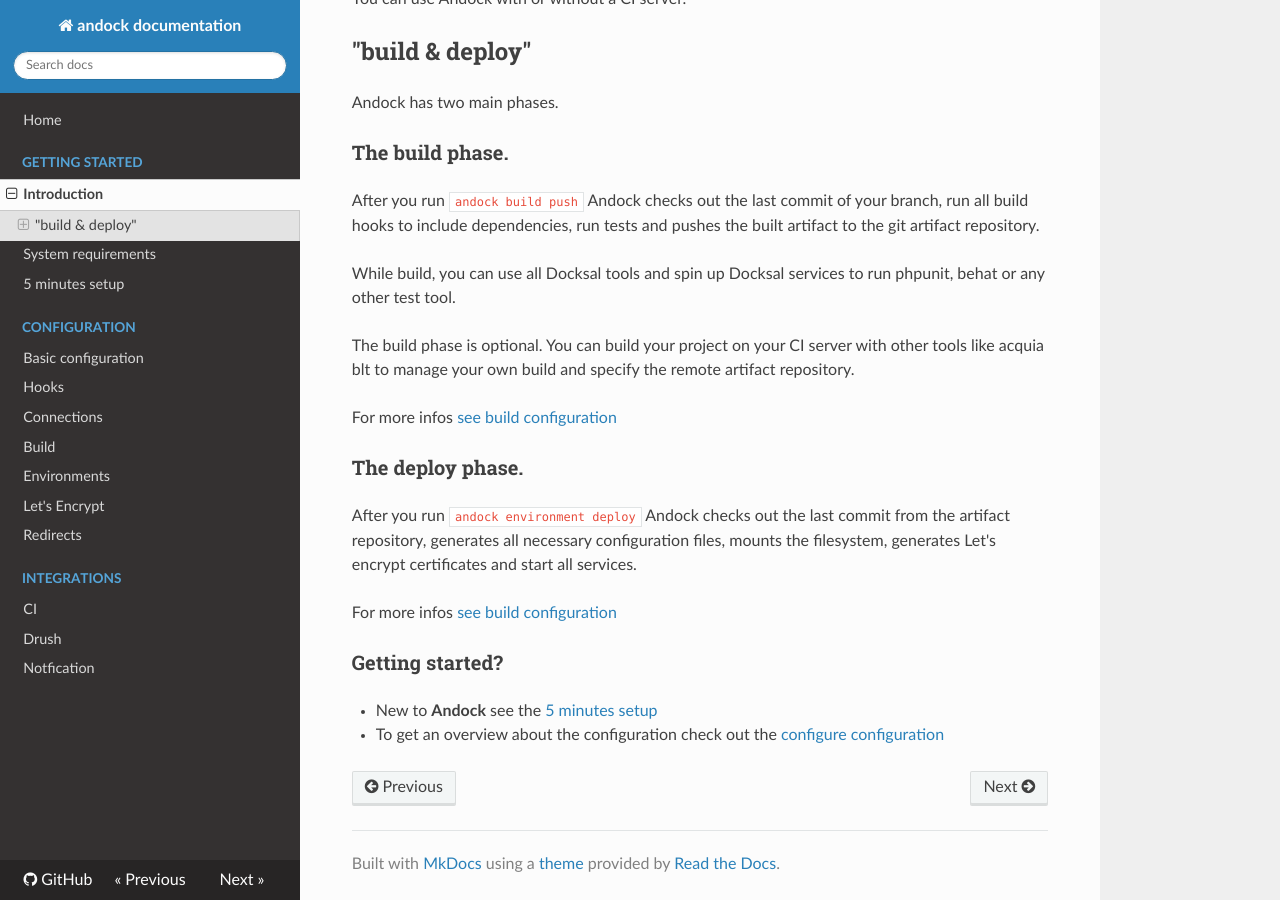
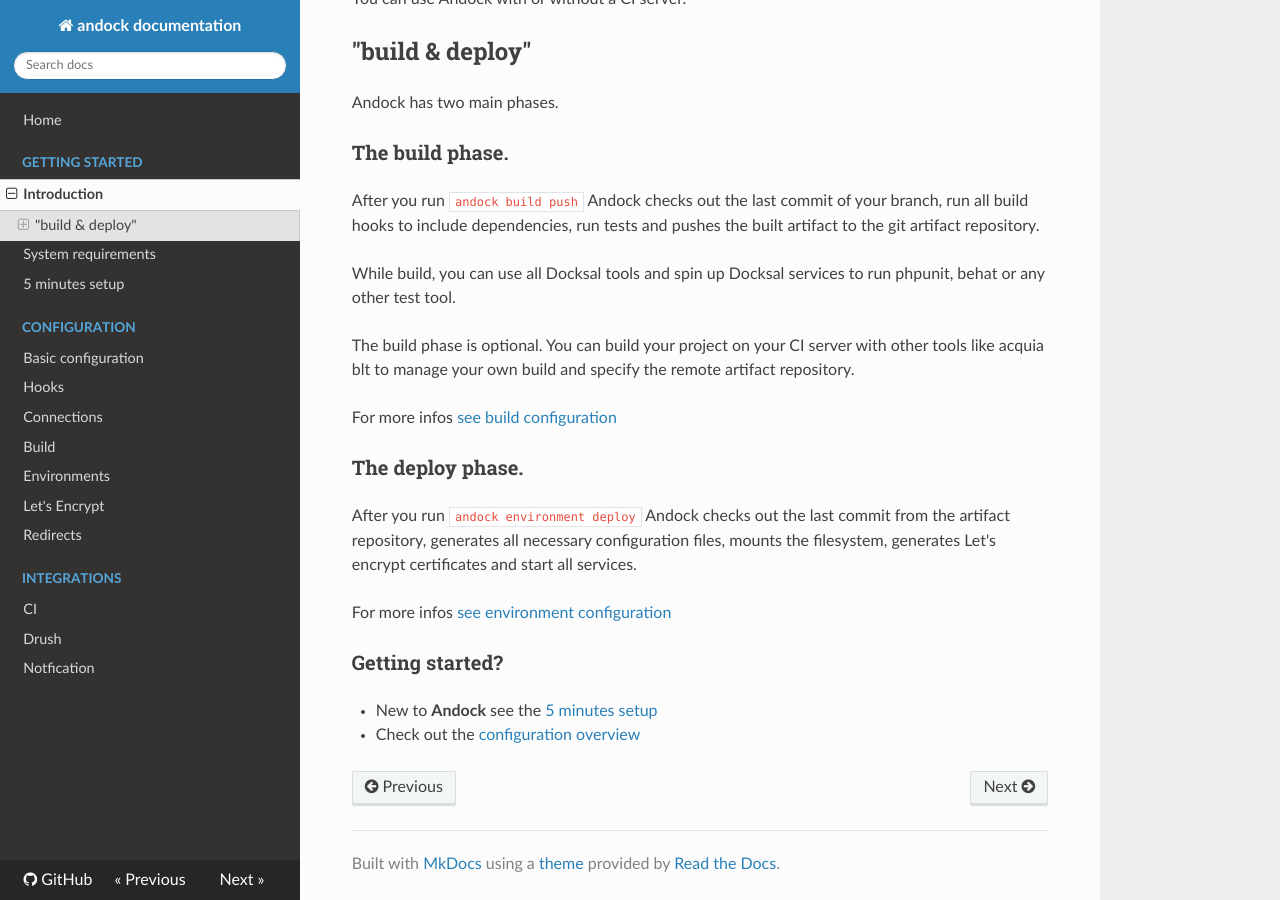
Before and after one commit to andock/andock, an MkDocs documentation site: the page built from docs/getting-started/introduction.md, in a window 1280 px wide and 900 px high, scrolled down 605 px. Built offline with MkDocs 1.6.1, drawn with Linux system fonts in a browser that asks for light colours; nearby versions of some CDN libraries; old or Windows-style settings are respelled for this version of MkDocs.

Commit message:
Update documentation.

```diff
--- a/docs/getting-started/introduction.md
+++ b/docs/getting-started/introduction.md
@@ -28,9 +28,8 @@
 ### The deploy phase.
 After you run `andock environment deploy` Andock checks out the last commit from the artifact repository, generates all necessary configuration files, mounts the filesystem, generates Let's encrypt certificates and start all services.
 
-For more infos [see build configuration](../configuration/environment.md)
+For more infos [see environment configuration](../configuration/environment.md)
 ### Getting started?
 * New to <b>Andock</b>   see the [5 minutes setup](../getting-started/docksal.md)
 
-* To get an overview about the configuration check out the
-[configure configuration](../configuration/andock.md)
+* Check out the [configuration overview](../configuration/andock.md)
```
Also changed, not shown: docs/getting-started/system-requirements.md (+4 -1 lines).
